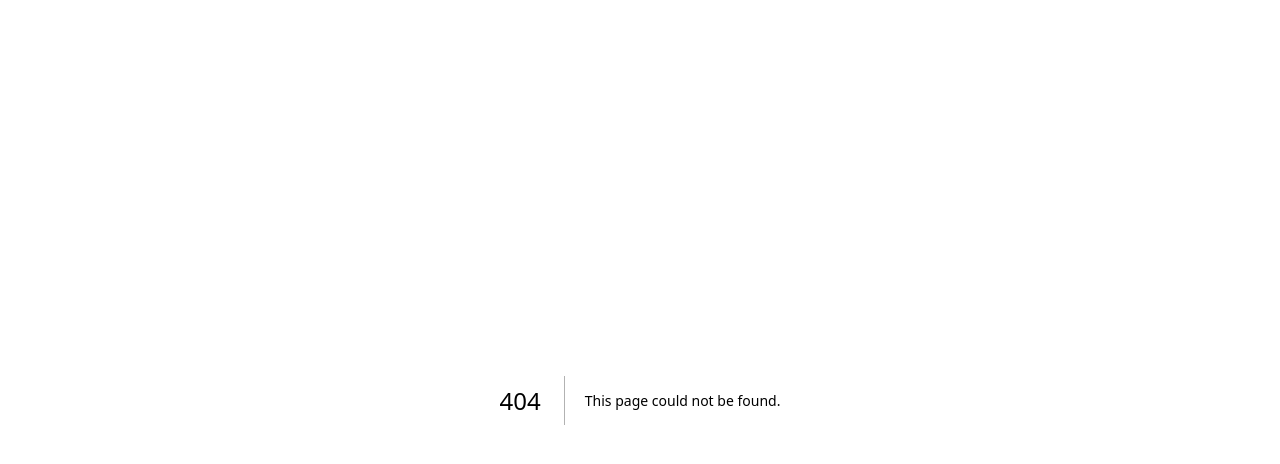
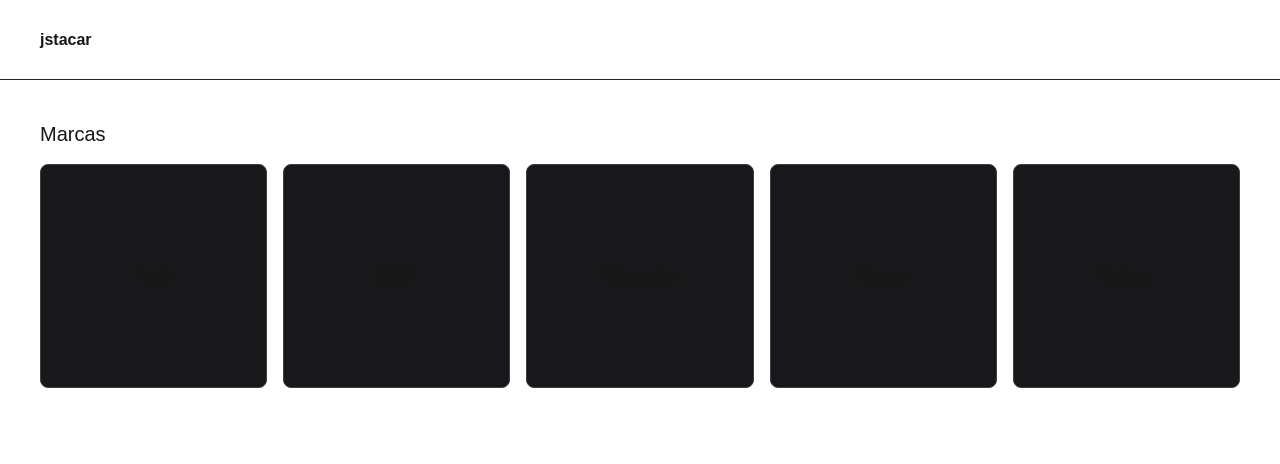
Before and after one commit to junkes00/jstack, a Next.js app in the folder next/live010/: page /makes in a window 1280 px wide. Before the commit this address had no page. Shown: the top 464 px of the page. Built offline with nearby package versions, Linux system fonts and the light colour scheme.

Commit message:
feat: create pages into a group folder and with id dynamics

```diff
--- /dev/null
+++ b/next/live010/src/app/(dashboard)/layout.tsx
@@ -0,0 +1,17 @@
+export default function AuthLayout({
+  children,
+}: Readonly<{
+  children: React.ReactNode;
+}>) {
+  return (
+    <div>
+      <header className="h-20 border-b border-zinc-800 flex items-center">
+        <div className="container mx-auto  px-10">
+          <strong>jstacar</strong>
+        </div>
+      </header>
+
+      <div className="container mt-10 mx-auto px-10">{children}</div>
+    </div>
+  );
+}
--- /dev/null
+++ b/next/live010/src/app/(dashboard)/makes/[make]/page.tsx
@@ -0,0 +1,11 @@
+interface IMakeProps {
+  params: {
+    make: string;
+  };
+}
+
+export default function Make({ params }: Readonly<IMakeProps>) {
+  return <div>
+    <h1>Todos os veículos de: {params.make}</h1>
+  </div>;
+}
--- /dev/null
+++ b/next/live010/src/app/(dashboard)/makes/page.tsx
@@ -0,0 +1,25 @@
+async function getMakes() {
+  await new Promise((resolve) => setTimeout(resolve, 1000));
+
+  return ["Audi", "BMW", "Mercedes", "Nissan", "Subaru"];
+}
+
+export default async function Makes() {
+  const makes = await getMakes();
+
+  return (
+    <div>
+      <h1 className="mb-4 text-xl">Marcas</h1>
+      <div className="grid grid-cols-5 gap-4">
+        {makes.map((make) => (
+          <div
+            key={make}
+            className="bg-zinc-900 rounded-lg border border-zinc-700 grid place-items-center h-56"
+          >
+            {make}
+          </div>
+        ))}
+      </div>
+    </div>
+  );
+}
--- /dev/null
+++ b/next/live010/src/app/(dashboard)/page.tsx
@@ -0,0 +1,14 @@
+import Link from "next/link";
+import { Checkout } from "../components/checkout";
+import { ListVehicles } from "../components/list-vehicles";
+
+export default function Home() {
+  // * using a server component in a client component
+  return (
+    <>
+      <h1>Home</h1>
+      {/* <Checkout list={<ListVehicles />} /> */}
+      <Link href="/auth/signin">Ir para o SignIn</Link>
+    </>
+  );
+}
--- /dev/null
+++ b/next/live010/src/app/(dashboard)/vehicles/page.tsx
@@ -0,0 +1,7 @@
+export default function Vehicles() {
+  return (
+    <div>
+      <h1>Vehicles</h1>
+    </div>
+  )
+}
--- a/next/live010/src/app/page.tsx
+++ /dev/null
@@ -1,7 +0,0 @@
-import { Checkout } from "./components/checkout";
-import { ListVehicles } from "./components/list-vehicles";
-
-export default function Home() {
-  // * using a server component in a client component
-  return <Checkout list={<ListVehicles />} />;
-}
```
